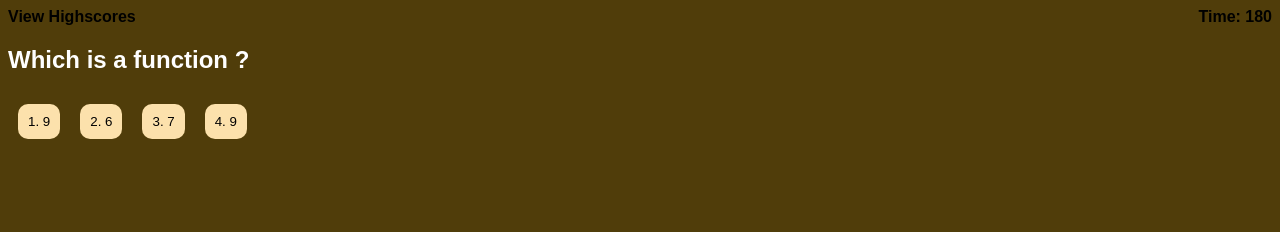
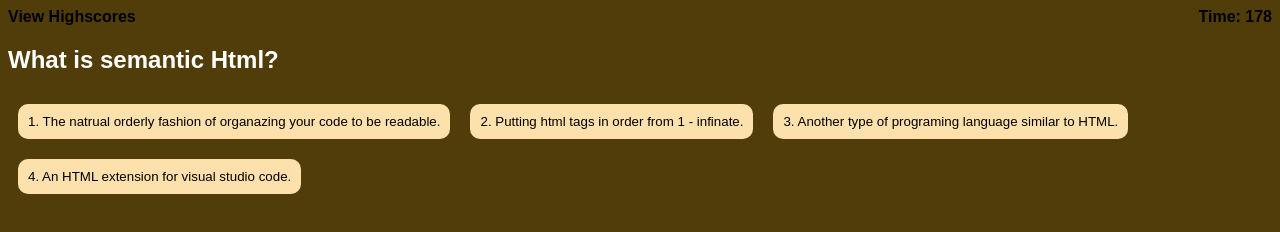
Before and after one commit to alexzoo0/Quiz, a plain HTML site: page index.html in a window 1280 px wide. Both pictures are taken after a click on the button "Start Quiz". Drawn offline with Linux system fonts and the light colour scheme.

Commit message:
fixed linked js file, added questions.

```diff
--- a/assets/js/json.js
+++ b/assets/js/json.js
@@ -1,6 +1,6 @@
 var questionsP = document.querySelector("#container3");
 var answers = document.querySelector("#answer");
-var startBtn = document.querySelector("#starter");
+var start = document.querySelector("#starter");
 var enterBtn = document.querySelector("#enter");
 var times = document.querySelector("#timer");
 var initials = document.querySelector("#init");
@@ -8,22 +8,67 @@ var checker = document.querySelector("#answer-check");
 
 var questions = [
     {
-        title: 'Which is a function ?',
+        title: 'What is semantic Html?',
         choices: [
-        9,6,7,9
+            "The natrual orderly fashion of organazing your code to be readable.",
+            "Putting html tags in order from 1 - infinate.",
+            "Another type of programing language similar to HTML.",
+            "An HTML extension for visual studio code."
+
         ],
-        answer: "7"
+        answer: "The natrual orderly fashion of organazing your code to be readable."
     },
     {
-        title: 'Which is a function ?',
+        title: 'Which is a function?',
         choices: [
             "Where you can store code to reuse it later on.",
-            "to function the whole javascript code.",
-            "to function a group of code.",
-            "Where you can store away.",
+            "To function the whole javascript code.",
+            "To function a group of code.",
+            "Where you can store away code.",
         ],
         answer: "Where you can store code to reuse it later on."
     },
+    {
+        title: 'what are higher order functions?',
+        choices: [
+            "Functions that control the whole javascript page.",
+            "A Function that can control multiple functions.",
+            "A function that operates on other functions .",
+            "You need to start with higher order functions before you start coding on you javascript page.",
+        ],
+        answer: "A function that operates on other functions ."
+    },
+    {
+        title: 'what are higher order functions?',
+        choices: [
+            "Functions that control the whole javascript page.",
+            "A Function that can control multiple functions.",
+            "A function that operates on other functions .",
+            "You need to start with higher order functions before you start coding on you javascript page.",
+        ],
+        answer: "A function that operates on other functions ."
+    },
+    {
+        title: 'what are data attributes?',
+        choices: [
+            "Tags to store data.",
+            "Are used to store extra information in the DOM.",
+            "attributes you can add in css to store data.",
+            "Types of data you can access in html.",
+        ],
+        answer: "Are used to store extra information in the DOM."
+    },
+    {
+        title: 'what is 1 WAY to get elements from the DOM?',
+        choices: [
+            "You start with a function.",
+            "Call the function with a variable.",
+            "Linking the DOM using link tag.",
+            "Using the querySelector.",
+        ],
+        answer: "Using the querySelector."
+    },
+
 
 ];
 
@@ -34,17 +79,18 @@ var scoreM = 0;
 var highScores = [];
 
 
-startBtn.onclick = clickStart;
+
 
 function clickStart(){
+
     var bScreen = document.getElementById("start");
     bScreen.setAttribute("class", "hide");
 
     questionsP.removeAttribute("class");
-    var time = setInterval(1000);
+    timer = setInterval(timeB, 1000);
     times.textContent = timeA;
 
-    questionsB()
+    questionsB();
 }
 
 
@@ -81,10 +127,10 @@ function questionsB(title){
 
 function nextQtn(){
     if(this.value !== questions[currentQuestion].answer){
-        timer -= 10;
+        timeA -= 50;
 
-        if (timer < 0){
-            timer = 0;
+        if (timeA < 0){
+            timeA = 0;
         }
         times.textContent = timeA;
         checker.textContent = "oops!";
@@ -120,3 +166,7 @@ function gameOver() {
     finalS.textContent = timeA;
     questionsP.setAttribute("class", "hide");
 }
+
+
+
+start.onclick = clickStart;
--- a/index.html
+++ b/index.html
@@ -16,7 +16,7 @@
         <div id="start" class="starter">
             <h1>Quiz Challenge</h1>
             <p>Here in this quiz you will test your skills to show your sucess! Answer every question carefullly, if answered wrong 10 seconds will be deducted from the timer. you have 2:00 minutes to answer 10 questions. Good luck!</p>
-            <button id="starter"><strong id="starter">Start Quiz</strong></button>
+            <button id="starter">Start Quiz</button>
         </div>
     </div>
     <div id="container3" class="hide">
@@ -34,6 +34,6 @@
     </div>
     <div id="answer-check" class="hide"></div>
 
-    <script src="/assets/js/json.js"></script>
+    <script src="assets/js/json.js"></script>
 </body>
 </html>
```
